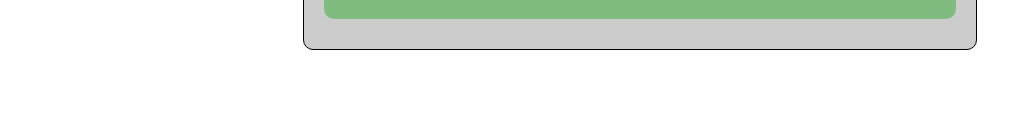
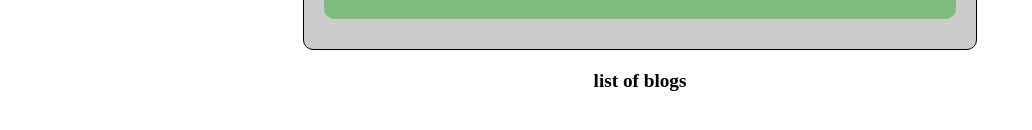
Before and after one commit to masud467/my-first-angular-basic-concepts, an Angular app: page / in a window 1280 px wide. Shown: the part 542-672 px from the top of the page, without its empty margins (0-1032 px from the left). Built offline with nearby package versions, Linux system fonts and the light colour scheme.

Commit message:
added ngClass, ngStyle and ngIf features.

```diff
--- a/src/app/app.component.css
+++ b/src/app/app.component.css
@@ -66,3 +66,16 @@
   background-color: #d88383;
   color: white;
 }
+
+.blog{
+  text-align: center;
+  font-size: larger;
+  font-weight: 600;
+
+}
+.no-blog{
+  text-align: center;
+  margin-top: 20px;
+  font-size: larger;
+  font-weight: 600;
+}
--- a/src/app/app.component.html
+++ b/src/app/app.component.html
@@ -15,5 +15,27 @@
 
 </div>
 
+<!-- ngIf use case -->
+<div *ngIf="blogs.length;then listBlog else noBlog" >
+
+</div>
+<ng-template  #listBlog>
+  <div class="blog">list of blogs</div>
+</ng-template>
+<ng-template #noBlog>
+  <div class="no-blog">
+    blogs not  found
+  </div>
+</ng-template>
+
+ <!-- hidden -->
+  <!-- <div [hidden]="!blogs.length" class="blog">
+    list of blog post
+  </div>
+  <div [hidden]="blogs.length" class="no-blog">
+    no post found
+  </div> -->
+
+
 
 <router-outlet />
--- a/src/app/app.component.ts
+++ b/src/app/app.component.ts
@@ -1,12 +1,12 @@
 import { Component } from '@angular/core';
 import { RouterOutlet } from '@angular/router';
 import { IUser } from './user.modal';
-import { NgClass, NgFor, NgStyle } from '@angular/common';
+import { NgClass, NgFor, NgIf, NgStyle } from '@angular/common';
 
 
 @Component({
   selector: 'app-root',
-  imports: [RouterOutlet, NgFor,NgStyle,NgClass],
+  imports: [RouterOutlet, NgFor,NgStyle,NgClass,NgIf],
   templateUrl: './app.component.html',
   styleUrl: './app.component.css'
 })
@@ -37,4 +37,7 @@ export class AppComponent {
     }
   ]
 
+  // ngIf use case
+  blogs=['blog1','blog2','blog3']
+
 }
```
